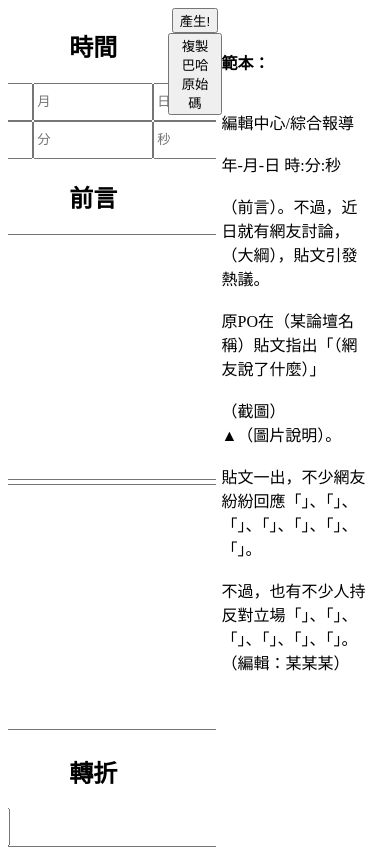
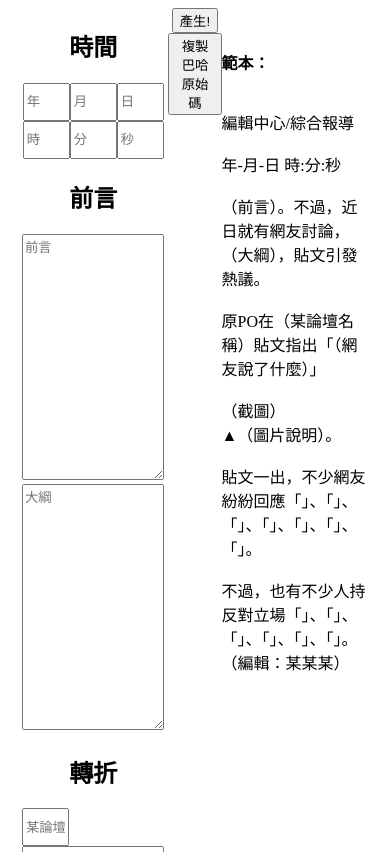
Before and after one commit to Huanying04/NewsGenerator, a plain HTML site: page index.html in a window 390 px wide. Drawn offline with nearby package versions, Linux system fonts and the light colour scheme.

Commit message:
fit for mobile device

```diff
--- a/index.html
+++ b/index.html
@@ -4,6 +4,7 @@
         <meta charset="utf-8">
         <title>新聞產生器</title>
 
+        <meta data-n-head="1" name="viewport" content="width=device-width, initial-scale=1">
         <link rel="stylesheet" href="styles/index.css">
     </head>
     <body>
--- a/styles/index.css
+++ b/styles/index.css
@@ -3,7 +3,7 @@ html, body {
 }
 
 textarea {
-    width: 25rem;
+    width: 35vw;
     height: 15rem;
 }
 
@@ -33,12 +33,12 @@ textarea {
 }
 
 .simple-input {
-    width: 7rem;
+    width: 10vw;
     height: 2rem;
 }
 
 .long-input {
-    width: 25rem;
+    width: 35vw;
     height: 2rem;
 }
 
```
